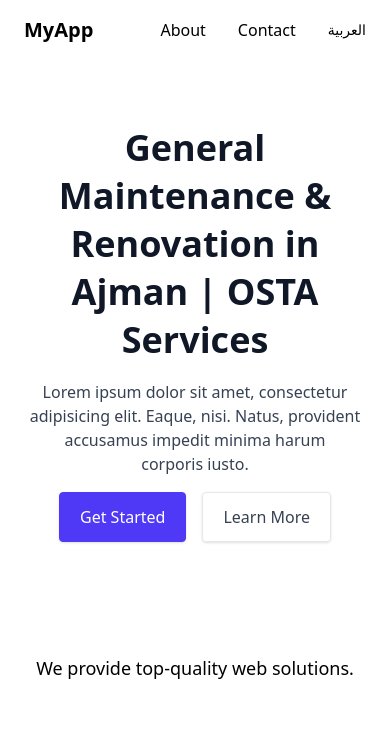
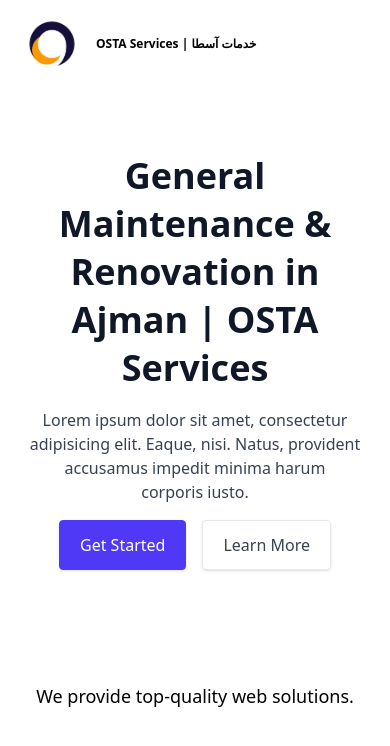
Before and after one commit to tarekshawky/osta, a Next.js app: page /en in a window 390 px wide. Shown: the top 746 px of the page. Built offline with nearby package versions, Linux system fonts and the light colour scheme.

Commit message:
resolve language and Add Logo

```diff
--- a/src/app/[locale]/components/NavBar.tsx
+++ b/src/app/[locale]/components/NavBar.tsx
@@ -1,14 +1,21 @@
 import Link from "next/link";
 import LanguageSwitcher from "./LanguageSwitcher";
-
+import Image from "next/image";
+import osta from "../../../../public/osta.jpg"
 export default function Navbar({ locale }: { locale: string }) {
     return (
         <nav className="flex justify-between items-center px-6 py-4 bg-white shadow">
             <div className="text-xl font-bold">
-                <Link href={`/${locale}`}>MyApp</Link>
+                <Link href={`/${locale}`} className="flex items-center gap-4">
+                    <Image src={osta} alt="Osta Logo" width={56} height={56} />
+                    <div>
+                        <h2 className="text-xs">OSTA Services | خدمات آسطا</h2>
+                        <p className="text-xs hidden md:block">صيانة منزلية متكاملة واحترافية بأسعار تنافسية وسرعة تنفيذ عالية في عجمان ودبي والشارقة</p>
+                    </div>
+                </Link>
             </div>
 
-            <div className="flex items-center gap-8">
+            <div className="hidden md:flex items-center gap-8">
                 <Link href={`/${locale}/about`} className="hover:underline">
                     About
                 </Link>
--- a/src/app/[locale]/layout.tsx
+++ b/src/app/[locale]/layout.tsx
@@ -1,33 +1,35 @@
+import "../globals.css";
+import { Geist, Geist_Mono } from "next/font/google";
 import type { Metadata } from "next";
-import { Geist, Geist_Mono } from "next/font/google";
-import "../globals.css";
-import NavBar from "@/app/[locale]/components/NavBar";
+import NavBar from "./components/NavBar";
+import en from "./translations/en.json";
+import ar from "./translations/ar.json";
 
-const geistSans = Geist({
-    variable: "--font-geist-sans",
-    subsets: ["latin"],
-});
+const geistSans = Geist({ variable: "--font-geist-sans", subsets: ["latin"] });
+const geistMono = Geist_Mono({ variable: "--font-geist-mono", subsets: ["latin"] });
 
-const geistMono = Geist_Mono({
-    variable: "--font-geist-mono",
-    subsets: ["latin"],
-});
+export async function generateMetadata({
+                                           params,
+                                       }: {
+    params: Promise<{ locale: string }>;
+}): Promise<Metadata> {
+    const { locale } = await params;
+    const t = locale === "ar" ? ar : en;
+    return { title: t.title, description: t.description };
+}
 
-export const metadata: Metadata = {
-    title: "Create Next App",
-    description: "Generated by create next app",
-};
-
-export default async function RootLayout({children, params}: {
+export default async function RootLayout({
+                                             children,
+                                             params,
+                                         }: {
     children: React.ReactNode;
     params: Promise<{ locale: string }>;
 }) {
     const { locale } = await params;
+
     return (
-        <html lang={locale} dir={locale === 'ar' ? 'rtl' : 'ltr'}>
-        <body
-            className={`${geistSans.variable} ${geistMono.variable} antialiased`}
-        >
+        <html lang={locale} dir={locale === "ar" ? "rtl" : "ltr"}>
+        <body className={`${geistSans.variable} ${geistMono.variable} antialiased`}>
         <NavBar locale={locale} />
         {children}
         </body>
--- a/src/app/[locale]/translations/ar.json
+++ b/src/app/[locale]/translations/ar.json
@@ -1,4 +1,6 @@
 {
+  "title": "صيانة مكيفات عجمان | فني تكييف محترف | أفضل شركة صيانة تكييف في الإمارات  | خدمات آسطا | صيانة عامة",
+  "description": "| خدمات آسطا تقدم حلول إدارة مرافق متكاملة في عجمان تشمل الصيانة، التنظيف، التكييف، السباكة، والأنظمة الذكية بأسعار منافسة وجودة عالية.",
   "heroTitle": "الصيانة العامة في عجمان | ترميم وصيانة منازل وفلل | أفضل شركة صيانة عامة في الإمارات",
   "aboutText": "نحن نقدم حلول ويب عالية الجودة."
 }
--- a/src/app/[locale]/translations/en.json
+++ b/src/app/[locale]/translations/en.json
@@ -1,4 +1,6 @@
 {
+  "title": "AC Maintenance in Ajman | Professional AC Technician UAE | Best AC Repair Company – OSTA Services | General maintenance ajman",
+  "description": "OSTA Services offers expert facility management services in Ajman and UAE – from maintenance, cleaning, AC, plumbing, to smart systems. Trusted by property owners for integrated solutions.",
   "heroTitle": " General Maintenance & Renovation in Ajman | OSTA Services",
   "aboutText": "We provide top-quality web solutions."
 }
```
Also changed, not shown: public/osta.jpg (added).
